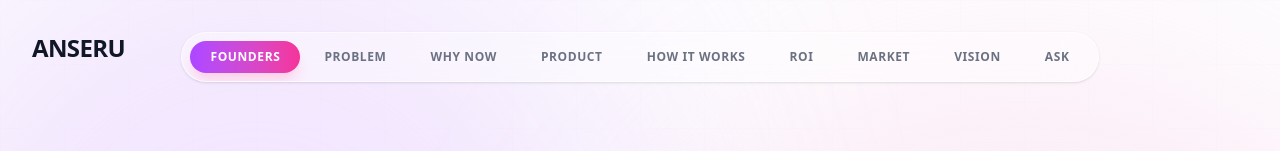
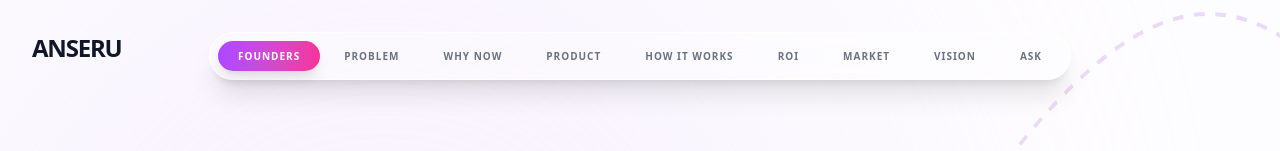
Before and after one commit to udayrshankar/Anseru, a React (Vite) app: page /investors in a window 1280 px wide. Shown: the top 151 px of the page. Built offline with nearby package versions, Linux system fonts and the light colour scheme.

Commit message:
choosing previous commit

```diff
--- a/src/pages/Investors.tsx
+++ b/src/pages/Investors.tsx
@@ -1,4 +1,5 @@
 import { useRef, useEffect, useState } from "react";
+import { motion, AnimatePresence, useScroll, useSpring, useTransform } from "framer-motion";
 
 import Slide1 from "../components/investors/Slide1";
 import Slide2 from "../components/investors/Slide2";
@@ -9,7 +10,6 @@ import Slide6 from "../components/investors/Slide6";
 import Slide7 from "../components/investors/Slide7";
 import Slide8 from "../components/investors/Slide8";
 import Slide9 from "../components/investors/Slide9";
-
 const TOTAL_SLIDES = 9;
 const TABS = ["Founders", "Problem", "Why Now", "Product", "How It Works", "ROI", "Market", "Vision", "Ask"];
 
@@ -36,11 +36,11 @@ export default function Investors() {
       if (isScrolling.current) return;
       if (Math.abs(evt.deltaY) > Math.abs(evt.deltaX)) {
         evt.preventDefault();
-        if (Math.abs(evt.deltaY) > 20) {
+        if (Math.abs(evt.deltaY) > 30) {
             isScrolling.current = true;
             if (evt.deltaY > 0) { if (currentSlide < TOTAL_SLIDES - 1) scrollToSlide(currentSlide + 1); }
             else { if (currentSlide > 0) scrollToSlide(currentSlide - 1); }
-            setTimeout(() => { isScrolling.current = false; }, 800);
+            setTimeout(() => { isScrolling.current = false; }, 1000);
         }
       }
     };
@@ -51,54 +51,87 @@ export default function Investors() {
   return (
     <div className="w-full h-screen overflow-hidden bg-[#FDFCFE] relative font-sans selection:bg-pink-200">
 
-      {/* --- GLOBAL LAVENDER ATMOSPHERE --- */}
-      <div className="absolute inset-0 pointer-events-none transition-all duration-[1500ms] ease-in-out z-0">
-          {/* Top Left Blob */}
-          <div className={`absolute top-[-10%] left-[-10%] w-[60vw] h-[60vw] rounded-full blur-[120px] mix-blend-multiply opacity-60 animate-[pulse_8s_infinite] transition-colors duration-1000
-            ${currentSlide % 2 === 0 ? 'bg-purple-200' : 'bg-pink-200'}`}
+      {/* --- SCROLLYTELLING DASHED LINE --- */}
+      <div className="absolute inset-0 z-0 pointer-events-none opacity-20">
+        <svg width="100%" height="100%" viewBox="0 0 1440 800" fill="none" preserveAspectRatio="none">
+          <motion.path
+            d="M-50 400 C 300 100, 700 700, 1100 200 S 1500 400, 1900 100"
+            stroke="url(#gradient)"
+            strokeWidth="4"
+            strokeDasharray="12 12"
+            animate={{
+                strokeDashoffset: [0, -100],
+                x: -currentSlide * 200 // Moves line as you scroll
+            }}
+            transition={{
+                strokeDashoffset: { duration: 10, repeat: Infinity, ease: "linear" },
+                x: { duration: 1, ease: [0.22, 1, 0.36, 1] }
+            }}
           />
-          {/* Bottom Right Blob */}
-          <div className={`absolute bottom-[-10%] right-[-10%] w-[60vw] h-[60vw] rounded-full blur-[120px] mix-blend-multiply opacity-60 animate-[pulse_10s_infinite_reverse] transition-colors duration-1000
-            ${currentSlide % 2 === 0 ? 'bg-pink-200' : 'bg-indigo-200'}`}
-          />
-          {/* Texture Overlay */}
-          <div className="absolute inset-0 opacity-40 bg-[linear-gradient(rgba(230,200,250,0.1)_1px,transparent_1px),linear-gradient(90deg,rgba(230,200,250,0.1)_1px,transparent_1px)] bg-[size:4rem_4rem]" />
+          <defs>
+            <linearGradient id="gradient" x1="0" y1="0" x2="1" y2="0">
+              <stop offset="0%" stopColor="#EC4899" />
+              <stop offset="100%" stopColor="#8B5CF6" />
+            </linearGradient>
+          </defs>
+        </svg>
       </div>
 
-      {/* Navigation & Logo */}
-      <a href="/" className="fixed top-8 left-8 z-50 font-onest text-2xl font-bold text-gray-900 tracking-tight hover:opacity-70 transition-opacity">ANSERU</a>
+      {/* --- DYNAMIC BLOBS --- */}
+      <div className="absolute inset-0 z-0 pointer-events-none">
+          <motion.div
+            animate={{
+                backgroundColor: currentSlide % 2 === 0 ? '#F3E8FF' : '#FCE7F3',
+                scale: [1, 1.1, 1],
+                x: currentSlide * 50
+            }}
+            className="absolute top-[-20%] left-[-10%] w-[80vw] h-[80vw] rounded-full blur-[140px] opacity-40 transition-colors duration-1000"
+          />
+      </div>
 
-      {/* --- MAIN SCROLL CONTAINER --- */}
-      <main
-        ref={scrollContainerRef}
-        className="w-full h-screen overflow-x-hidden flex scrollbar-hide relative z-10"
-        style={{ scrollBehavior: 'smooth' }}
-      >
-        {/* SAFE ZONE ENFORCEMENT: 15% Top / 70% Content / 15% Bottom */}
-        <div className="min-w-full h-full flex flex-col justify-center"><div className="h-[70vh] flex items-center justify-center"><Slide1 /></div></div>
-        <div className="min-w-full h-full flex flex-col justify-center"><div className="h-[70vh] flex items-center justify-center"><Slide2 /></div></div>
-        <div className="min-w-full h-full flex flex-col justify-center"><div className="h-[70vh] flex items-center justify-center"><Slide3 /></div></div>
-        <div className="min-w-full h-full flex flex-col justify-center"><div className="h-[70vh] flex items-center justify-center"><Slide4 /></div></div>
-        <div className="min-w-full h-full flex flex-col justify-center"><div className="h-[70vh] flex items-center justify-center"><Slide5 /></div></div>
-        <div className="min-w-full h-full flex flex-col justify-center"><div className="h-[70vh] flex items-center justify-center"><Slide6 /></div></div>
-        <div className="min-w-full h-full flex flex-col justify-center"><div className="h-[70vh] flex items-center justify-center"><Slide7 /></div></div>
-        <div className="min-w-full h-full flex flex-col justify-center"><div className="h-[70vh] flex items-center justify-center"><Slide8 /></div></div>
-        <div className="min-w-full h-full flex flex-col justify-center"><div className="h-[70vh] flex items-center justify-center"><Slide9 /></div></div>
+      <a href="/" className="fixed top-8 left-8 z-50 font-bold text-2xl tracking-tighter text-gray-900">ANSERU</a>
+
+      <main ref={scrollContainerRef} className="w-full h-screen overflow-x-hidden flex scrollbar-hide relative z-10">
+        {[Slide1, Slide2, Slide3, Slide4, Slide5, Slide6, Slide7, Slide8, Slide9].map((SlideComponent, idx) => (
+          <div key={idx} className="min-w-full h-full flex flex-col justify-center">
+            <AnimatePresence mode="wait">
+              {currentSlide === idx && (
+                <motion.div
+                  initial={{ opacity: 0, y: 30, scale: 0.98, filter: "blur(10px)" }}
+                  animate={{ opacity: 1, y: 0, scale: 1, filter: "blur(0px)" }}
+                  exit={{ opacity: 0, y: -30, scale: 0.98, filter: "blur(10px)" }}
+                  transition={{ duration: 0.7, ease: [0.22, 1, 0.36, 1] }}
+                  className="h-full w-full flex items-center justify-center"
+                >
+                  <SlideComponent />
+                </motion.div>
+              )}
+            </AnimatePresence>
+          </div>
+        ))}
       </main>
 
-
-
-      {/* Tabs */}
-      <div className="absolute top-8 left-0 right-0 z-40 flex justify-center pointer-events-none">
-          <div className="bg-white/40 backdrop-blur-xl px-2 py-2 rounded-full border border-white/60 shadow-sm flex gap-1 pointer-events-auto overflow-x-auto max-w-[80vw] scrollbar-hide">
+      {/* --- FLOATING TABS --- */}
+      <div className="absolute top-8 left-0 right-0 z-40 flex justify-center">
+          <div className="bg-white/40 backdrop-blur-2xl px-2 py-2 rounded-full border border-white/60 shadow-xl flex gap-1">
                 {TABS.map((tab, i) => (
-                    <button key={i} onClick={() => scrollToSlide(i)} className={`px-5 py-2 rounded-full text-xs font-bold uppercase tracking-wider transition-all duration-500 whitespace-nowrap ${i === currentSlide ? 'bg-gradient-to-r from-purple-500 to-pink-500 text-white shadow-lg shadow-pink-200' : 'text-gray-500 hover:bg-white/50 hover:text-purple-600'}`}>
-                        {tab}
+                    <button
+                        key={i}
+                        onClick={() => scrollToSlide(i)}
+                        className="relative px-5 py-2 rounded-full text-[10px] font-bold uppercase tracking-widest transition-colors duration-300"
+                    >
+                        {i === currentSlide && (
+                            <motion.div
+                                layoutId="activeTab"
+                                className="absolute inset-0 bg-gradient-to-r from-purple-500 to-pink-500 rounded-full -z-10 shadow-lg"
+                                transition={{ type: "spring", bounce: 0.2, duration: 0.6 }}
+                            />
+                        )}
+                        <span className={i === currentSlide ? 'text-white' : 'text-gray-500'}>{tab}</span>
                     </button>
                 ))}
           </div>
       </div>
-      <style>{`.scrollbar-hide::-webkit-scrollbar { display: none; }`}</style>
     </div>
   );
 }
```
Also changed, not shown: src/components/investors/Slide7.tsx (+12 -12 lines).
